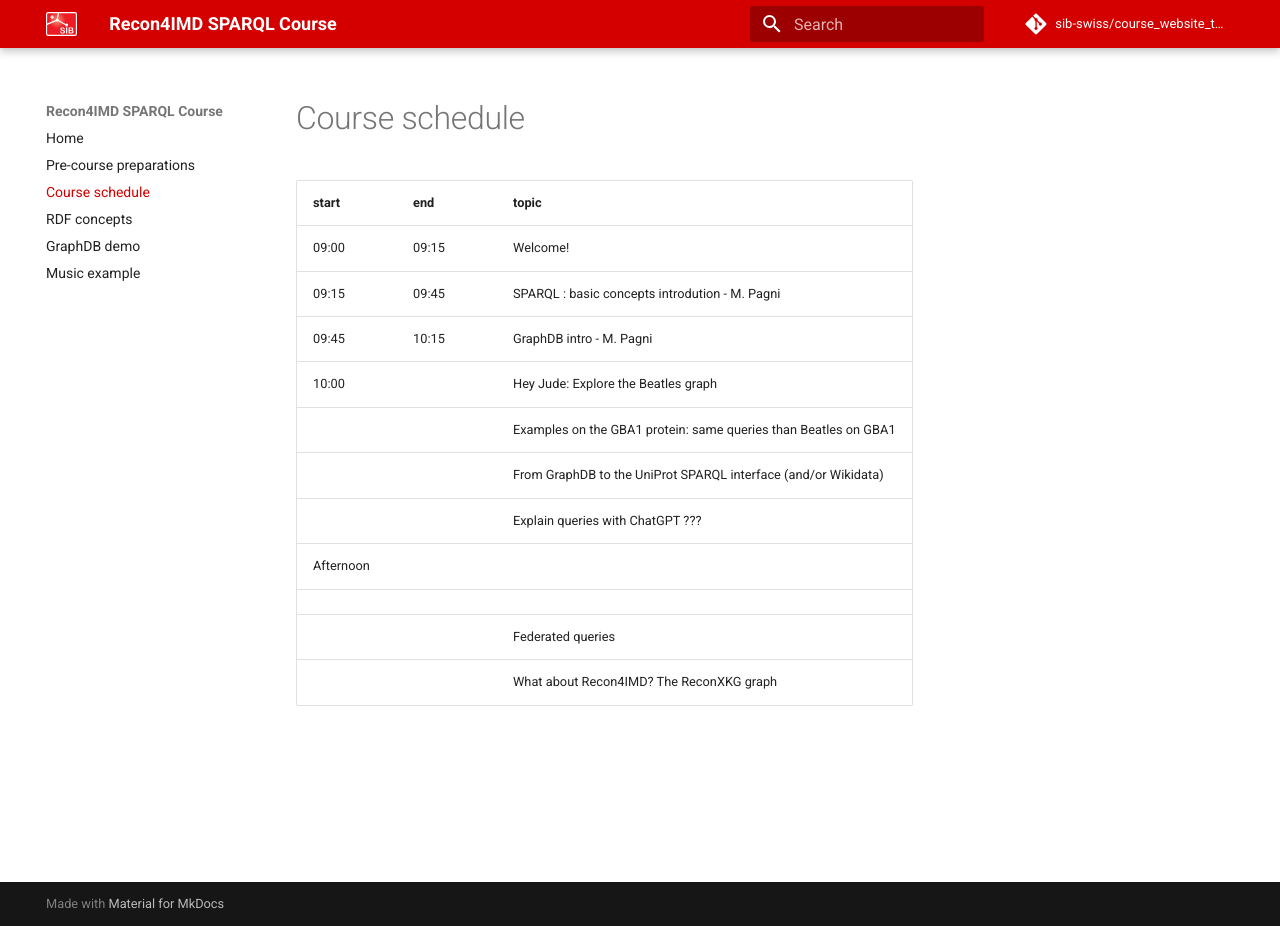
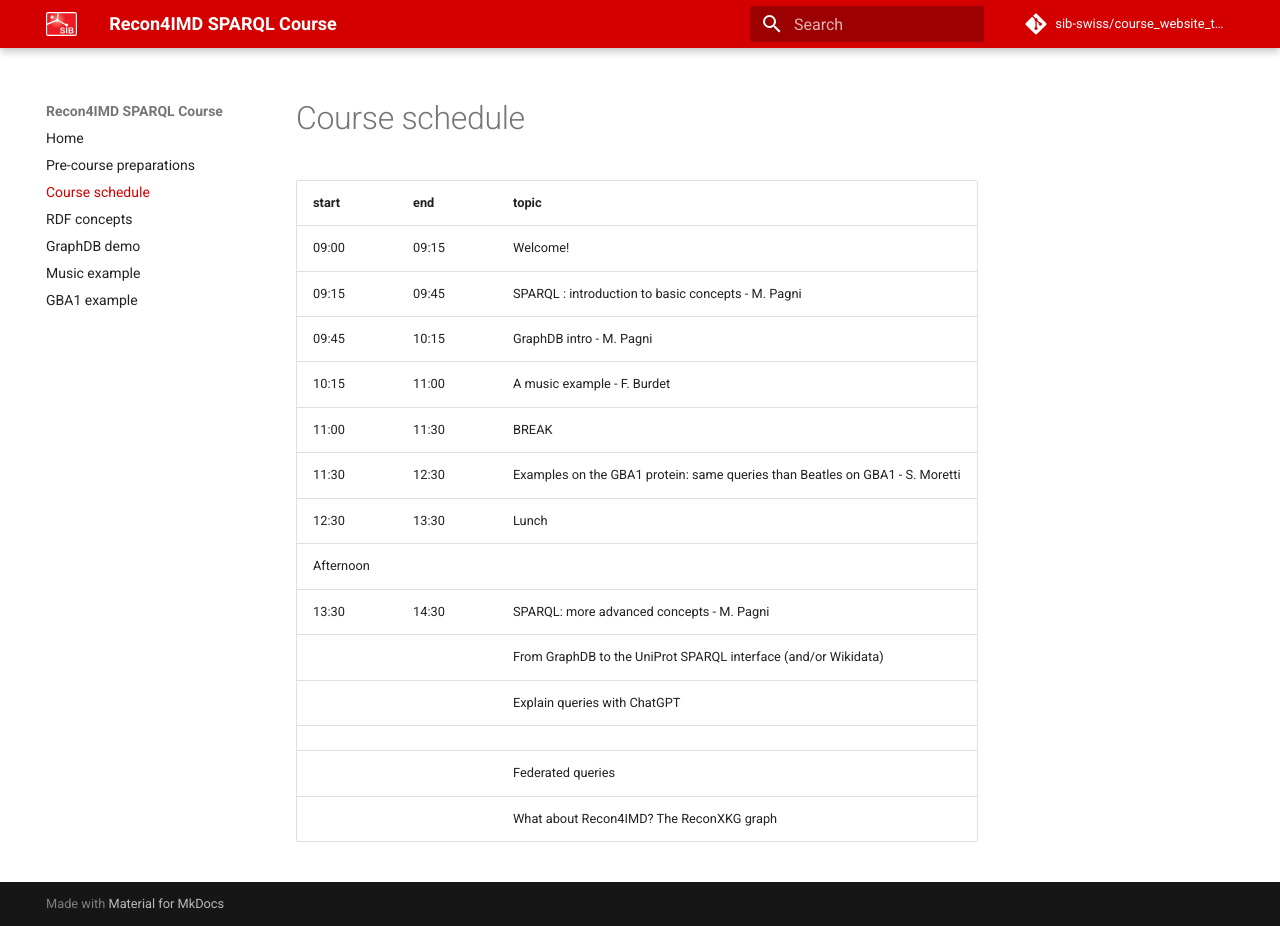
Before and after one commit to sib-swiss/SPARQL_course, an MkDocs documentation site: the page built from docs/course_schedule.md, in a window 1280 px wide and 926 px high. Built offline with MkDocs 1.6.1 and Material for MkDocs 9.7.7, drawn with Linux system fonts in a browser that asks for light colours; comment, search, counter and statistics services are not loaded.

Commit message:
small modifs

```diff
--- a/docs/course_schedule.md
+++ b/docs/course_schedule.md
@@ -2,13 +2,16 @@
 | start | end   | topic   |
 |-------|-------|---------|
 | 09:00 | 09:15 | Welcome! |
-| 09:15 | 09:45 | SPARQL : basic concepts introdution - M. Pagni |
+| 09:15 | 09:45 | SPARQL : introduction to basic concepts - M. Pagni |
 | 09:45 | 10:15 | GraphDB intro - M. Pagni |
-| 10:00 | | Hey Jude: Explore the Beatles graph |
-|   |   | Examples on the GBA1 protein: same queries than Beatles on GBA1 |
+| 10:15 | 11:00 | A music example - F. Burdet|
+| 11:00 | 11:30 | BREAK |
+| 11:30 | 12:30 | Examples on the GBA1 protein: same queries than Beatles on GBA1 - S. Moretti |
+| 12:30 | 13:30 | Lunch |
+| Afternoon | | |
+| 13:30 | 14:30 | SPARQL: more advanced concepts - M. Pagni |
 |   |   | From GraphDB to the UniProt SPARQL interface (and/or Wikidata) |
-|   |   | Explain queries with ChatGPT ??? |
-| Afternoon | | |
+|   |   | Explain queries with ChatGPT |
 |   |   |  |
 |   |   | Federated queries |
 |   |   | What about Recon4IMD? The ReconXKG graph |
--- a/mkdocs.yml
+++ b/mkdocs.yml
@@ -4,8 +4,9 @@ nav:
     - Pre-course preparations: precourse.md
     - Course schedule: course_schedule.md
     - RDF concepts: concepts.md
-    - GraphDB demo: exercises.md
+    - GraphDB demo: demo.md
     - Music example: music.md
+    - GBA1 example: gba1.md
 
 theme:
   name: material
```
Also changed, not shown: docs/music.md (+4 -0 lines).
